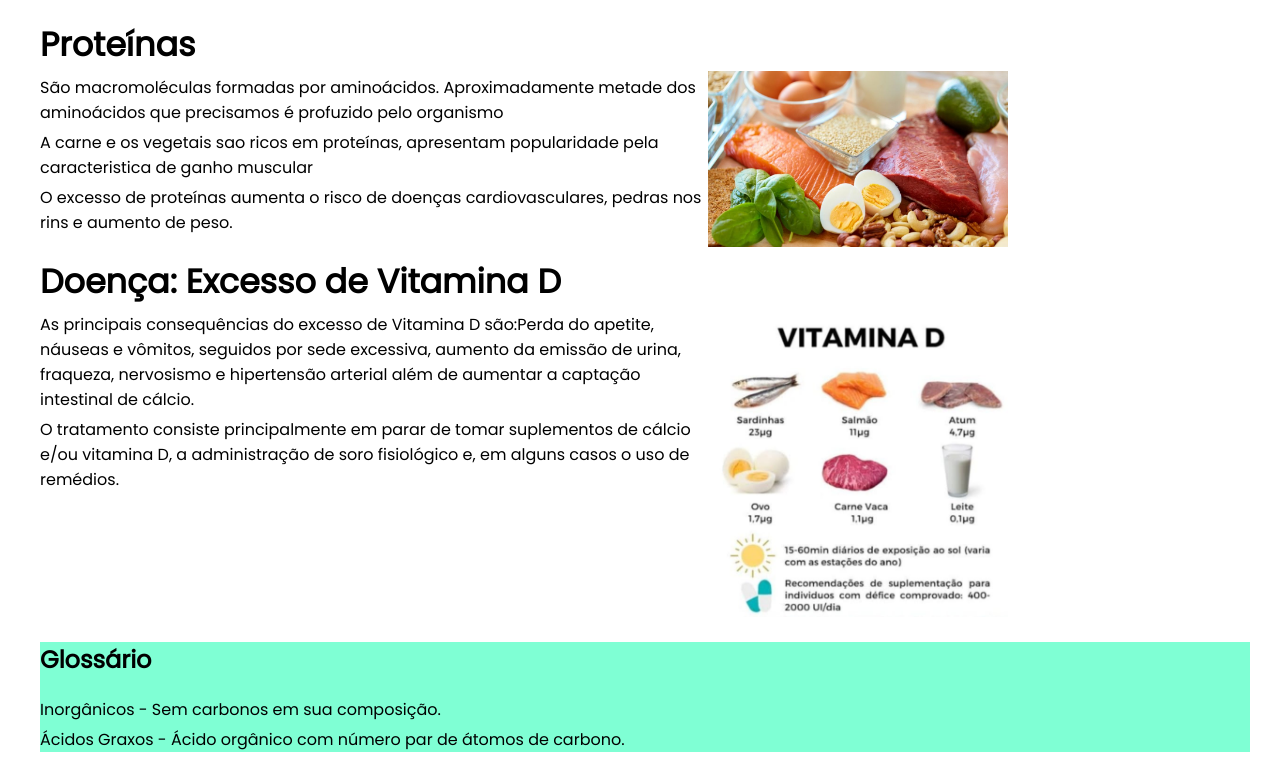
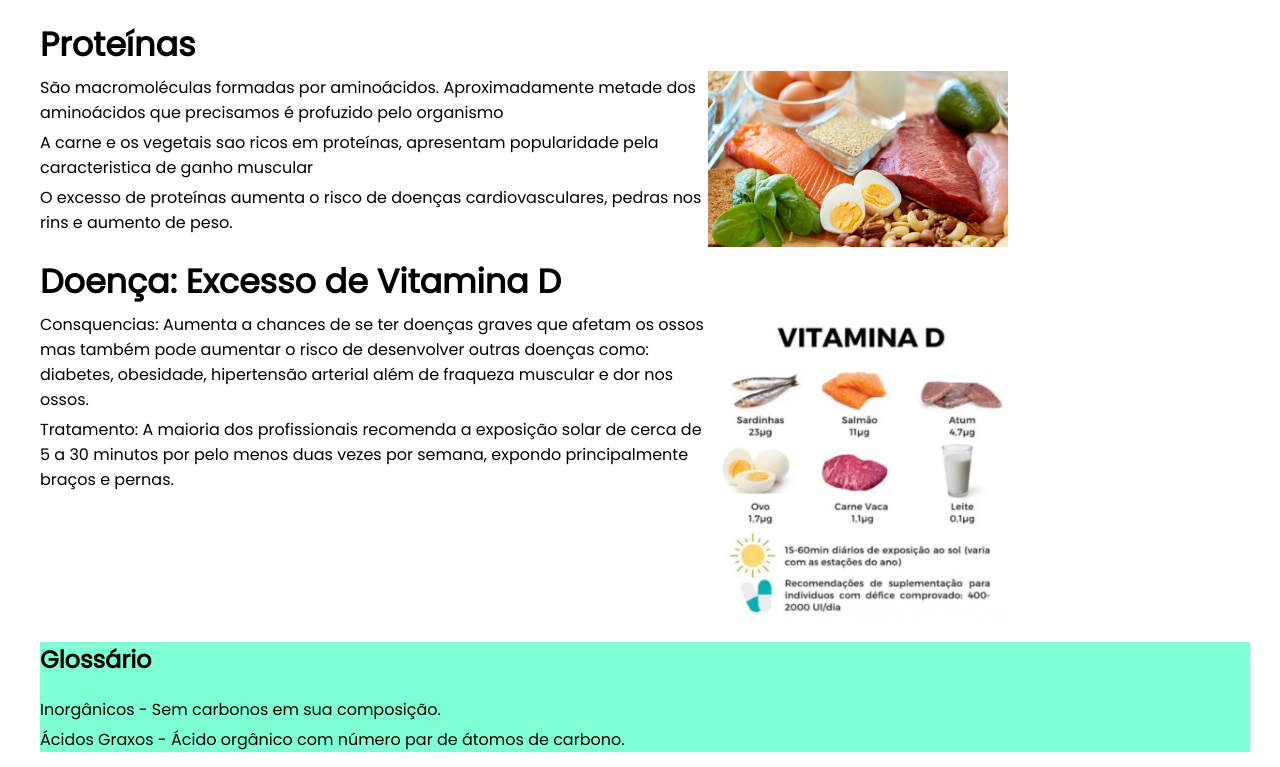
Before and after one commit to MuriloGandini/Nutrientes, a plain HTML site: page index.html in a window 1280 px wide. Shown: the part 1353-2120 px from the top of the page. Drawn offline with Linux system fonts and the light colour scheme.

Commit message:
index.html

```diff
--- a/index.html
+++ b/index.html
@@ -76,8 +76,8 @@
     <div>
     <img src="images/imagem fudidinha.jpg" alt="Exemplos de alimentos" width="300px">
     </div>
-    <p>As principais consequências do excesso de Vitamina D são:Perda do apetite, náuseas e vômitos, seguidos por sede excessiva, aumento da emissão de urina, fraqueza, nervosismo e hipertensão arterial além de aumentar a captação intestinal de cálcio.</p>
-    <p>O tratamento consiste principalmente em parar de tomar suplementos de cálcio e/ou vitamina D, a administração de soro fisiológico e, em alguns casos o uso de remédios.</p>
+    <p>Consquencias: Aumenta a chances de se ter doenças graves que afetam os ossos mas também pode aumentar o risco de desenvolver outras doenças como: diabetes, obesidade, hipertensão arterial além de fraqueza muscular e dor nos ossos.</p>
+    <p>Tratamento: A maioria dos profissionais recomenda a exposição solar de cerca de 5 a 30 minutos por pelo menos duas vezes por semana, expondo principalmente braços e pernas.</p>
     <br>
     <br><br><br><br>
     <footer>
```
